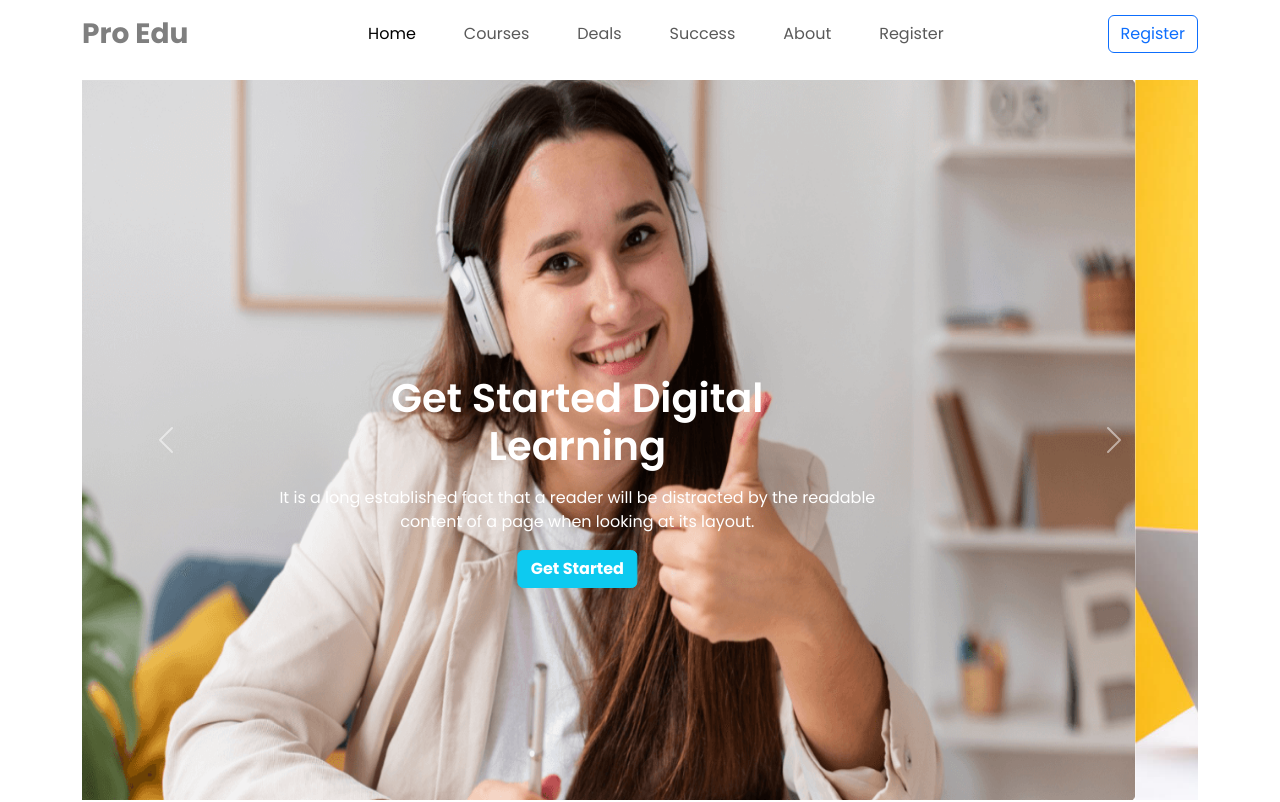
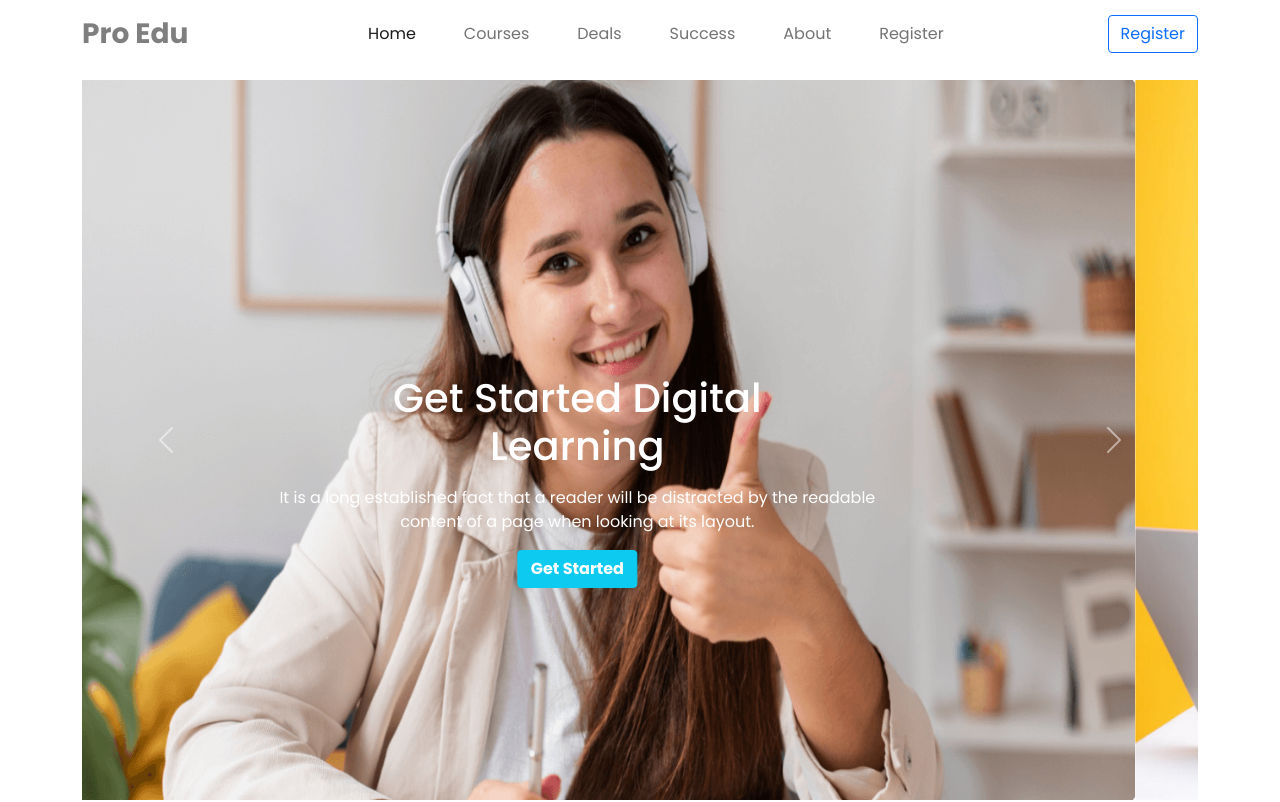
Before and after one commit to hmimran031/Edtech-Website-Bootstrap, a plain HTML site: page index.html in a window 1280 px wide. Shown: the top 802 px of the page. Drawn offline with nearby package versions, Linux system fonts and the light colour scheme; files that its build step writes are made by us from their sources.

Commit message:
Update index.html

```diff
--- a/index.html
+++ b/index.html
@@ -8,7 +8,7 @@
     <meta name="viewport" content="width=device-width, initial-scale=1, shrink-to-fit=no">
 
     <!-- Bootstrap CDN CSS -->
-    <link href="https:.//cdn.jsdelivr.net/npm/bootstrap@5.0.2/dist/css/bootstrap.min.css" rel="stylesheet">
+    <link href="https://cdn.jsdelivr.net/npm/bootstrap@5.0.2/dist/css/bootstrap.min.css" rel="stylesheet">
     <!-- Boxicons CSS -->
     <link rel="stylesheet" href="./assets/css/boxicons.min.css">
     <!-- Style CSS -->
```
